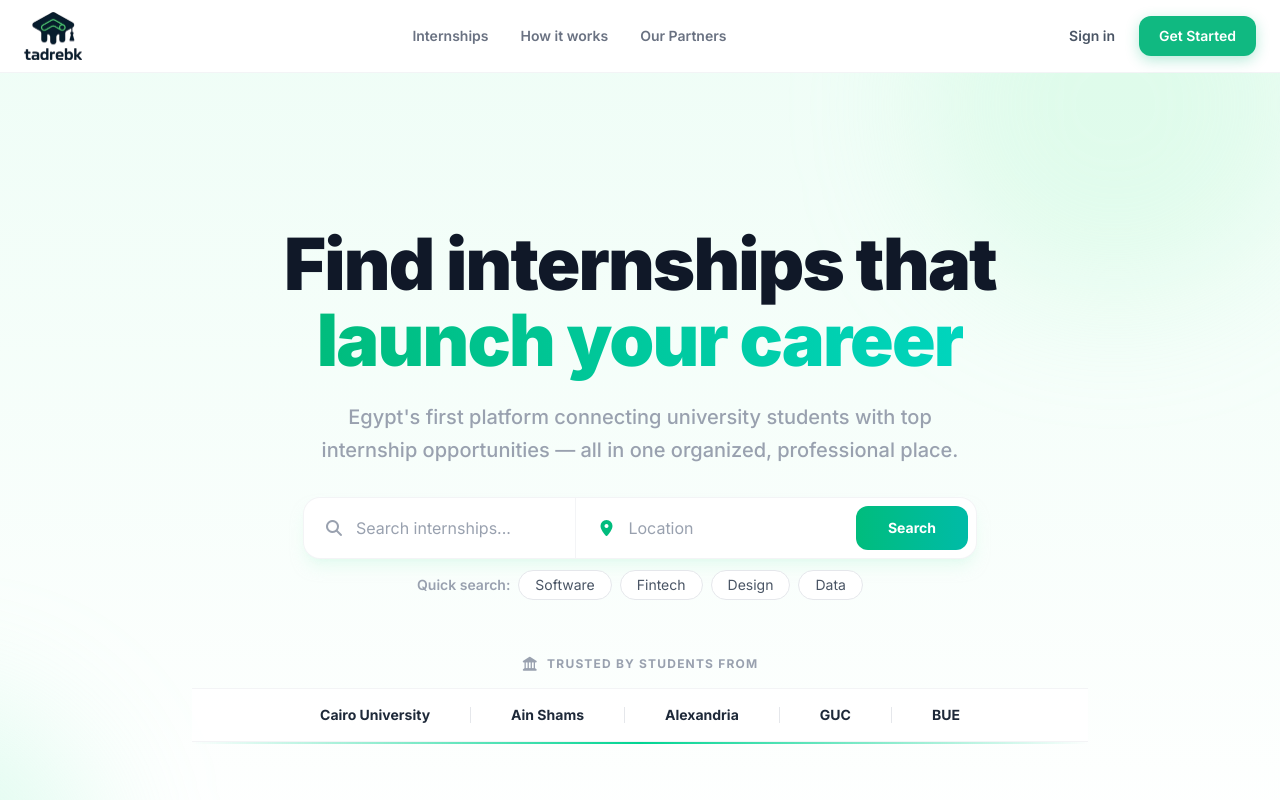
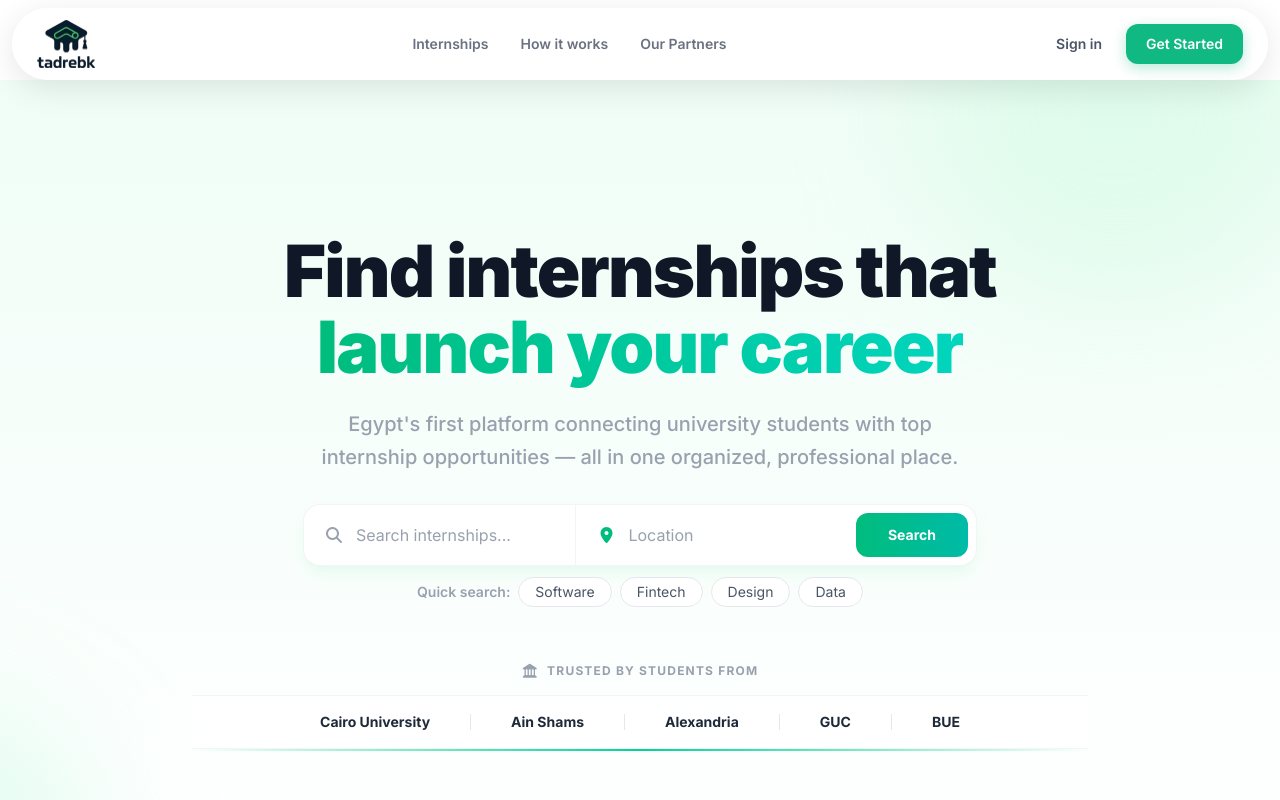
Before and after one commit to Ziad-AboElenien/tadrebk, a Next.js app: page / in a window 1280 px wide. Shown: the top 800 px of the page. Built offline with nearby package versions, Linux system fonts and the light colour scheme; no server answers.

Commit message:
Navbar: always show floating pill effect, remove scroll-based switching

```diff
--- a/src/components/layout/Navbar.tsx
+++ b/src/components/layout/Navbar.tsx
@@ -94,10 +94,10 @@ export default function Navbar() {
 
   return (
     <header
-      className="sticky top-0 z-50 bg-white border-b border-gray-100"
+      className="sticky top-0 z-50 px-3 pt-2 bg-transparent"
     >
       <div
-        className="max-w-7xl mx-auto h-18 flex items-center justify-between gap-6 px-4 sm:px-6"
+        className="max-w-7xl mx-auto h-18 flex items-center justify-between gap-6 px-4 sm:px-6 rounded-full bg-white/40 backdrop-blur-xl border border-white/50 shadow-[0_8px_32px_rgba(0,0,0,0.10)]"
       >
         {/* Logo */}
         <Link href="/" className="flex items-center gap-2 shrink-0">
```
